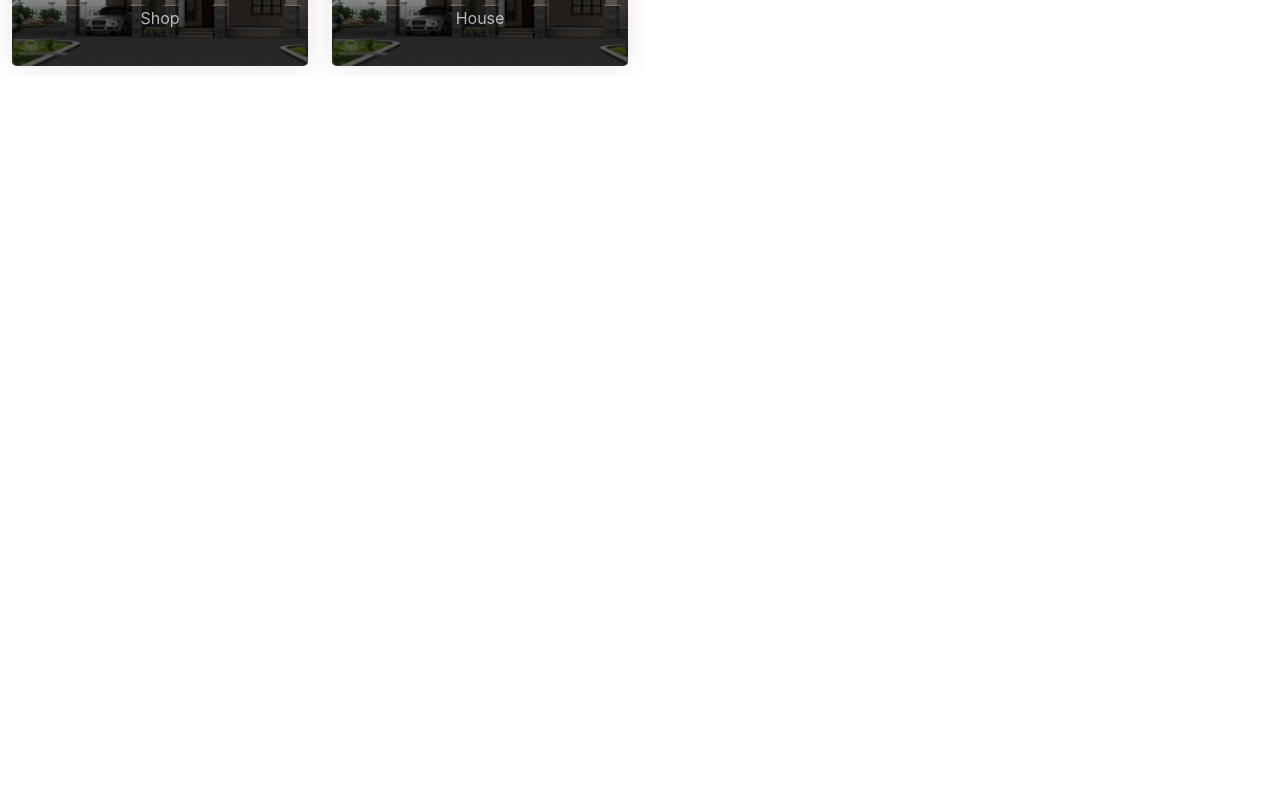
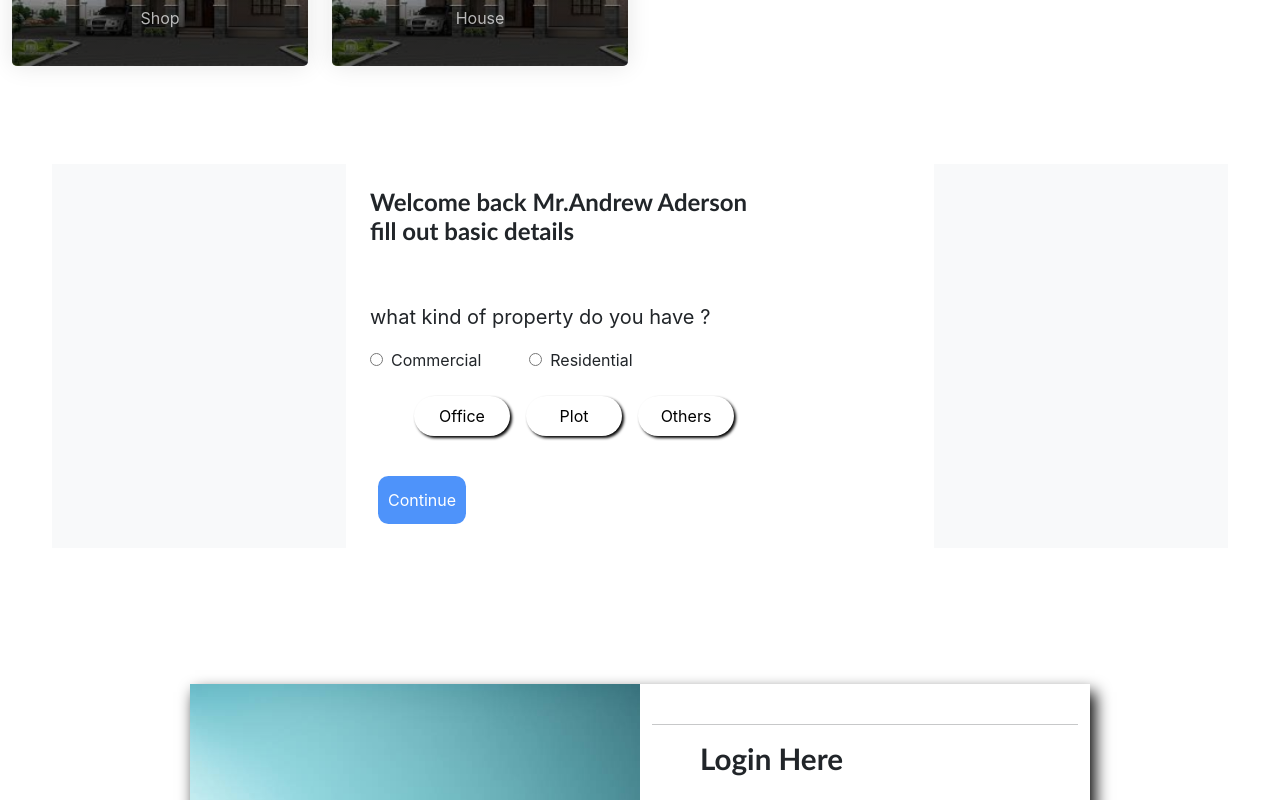
Before and after one commit to ingeniousgroup/frontend, a React (Create React App) app: page / in a window 1280 px wide. Shown: the part 1840-2640 px from the top of the page. Before the commit the page ends 1916 px from the top, so only its background shows below. Built offline with nearby package versions, Linux system fonts and the light colour scheme; no server answers.

Commit message:
property form

```diff
--- a/src/App.js
+++ b/src/App.js
@@ -1,10 +1,15 @@
 import logo from './logo.svg';
 import './App.css';
 import Home from './Components/Home/Home';
+import { Route, Routes } from 'react-router';
+import Signin from './Components/User/signin';
 
 function App() {
   return<>
     <Home/>
+    <Routes>
+      <Route path='/' element={<Signin/>}/>
+    </Routes>
    </>
 }
 
--- a/src/Components/Home/Home.js
+++ b/src/Components/Home/Home.js
@@ -4,17 +4,25 @@ import Navbar from "../Headers.js/Navbar/navbar";
 import { useSelector } from "react-redux";
 import RecommendedProperties from "../House/RecommendedProperties";
 import Categories from "../House/Categories/categories";
+import Signin from "../User/signin";
+import PostProperty from "../House/PostProperty/postProperty";
+import Signup from "../User/signup";
 
 function Home(){
   return <>
    <div className="container-fluid">
-
     <Navbar/>
     <div className="mtt"></div>
     <RecommendedProperties/>
     <div className="mtt"></div>
     <Categories/>
   </div>
+  <div className="mt-5"></div>
+  <PostProperty/>
+  <div className="mt-5"></div>
+  <Signin/>
+  <div className="mt-5"></div>
+  <Signup/>
   </>
 }
 
--- a/src/Components/House/PostProperty/postProperty.css
+++ b/src/Components/House/PostProperty/postProperty.css
@@ -0,0 +1,53 @@
+.welcome{
+    font-family: candara;
+    font-weight: 600;
+}
+.com-outer{
+    display: flex;
+    text-align: left;
+}
+.com-element{
+    cursor: pointer;
+    height: 5vh;
+    width: 12vh;
+    background-color: #ffffff;
+    border-radius: 4vh 4vh;
+    border: 0;
+    box-shadow: 2px 2px 3px black;
+}
+.com-element1{
+    cursor: pointer;
+    height: 5vh;
+    width: 17vh;
+    background-color: #ffffff;
+    border-radius: 4vh 4vh;
+    border: 0;
+    box-shadow: 2px 2px 3px black;
+}
+.com-element2{
+    cursor: pointer;
+    height: 5vh;
+    width: 20vh;
+    background-color: #ffffff;
+    border-radius: 4vh 4vh;
+    border: 0;
+    box-shadow: 2px 2px 3px black;
+}
+.com-out-inner :hover{
+    background-color: rgb(198, 231, 253);
+}
+.main{
+
+}
+.inner{
+    margin: auto;
+    padding: 5vh 5vh ;
+}
+.continue{
+    height: 6vh;
+    width: 11vh;
+    background-color: #4e93fa;
+    border-radius: 1.3vh 1.3vh ;
+    border: 0;
+    color: white;
+}
--- a/src/Components/House/PostProperty/postProperty.js
+++ b/src/Components/House/PostProperty/postProperty.js
@@ -1,7 +1,90 @@
+import { useState } from 'react';
 import './postProperty.css'
-function PostProperty(){
+import { useNavigate } from 'react-router';
+
+
+function PostProperty() {
+    const [propertyType, setPropertyType] = useState("commercial");
+    const [property , setProperty] = useState("");
+    const navigate = useNavigate();
+    const changecontent = (event)=>{
+        setProperty(event.target.name);
+    }
+    const Continue = () => {
+        window.alert("called")
+        navigate("/");
+    }
     return <>
+        <div className='container-fluid main'>
+            <div className='row mt-4 inner '  >
+                <div className='col-md-3  bg-light'>
 
+                </div>
+                <div className='col-md-6 p-4'>
+                    <div className='row'>
+                        {/* <div className='col-md-12 text-center'>
+                            <h4 className='bg-dark text-light fs-3'>Post Property</h4><hr/>
+                        </div> */}
+                        <div className='col-md-12 '>
+                            <h4 className='welcome'>
+                                Welcome back Mr.Andrew Aderson<br/>
+                                fill out basic details
+                            </h4>
+                        </div>
+                    </div>
+                    <div className='row mt-5'>
+                        <div className='col-md-12'>
+                            <p className='fs-5'>
+                                what kind of property do you have ?
+                            </p>
+                            <input  type='radio' name='propertyType' id='commercial' onClick={(event) => setPropertyType(event.target.id)} /><label for='commercial' className='ms-2 com-radio'>Commercial</label>
+                            <input type='radio'  className='ms-5' name='propertyType' id='residential' onClick={(event) => setPropertyType(event.target.id)} /><label for='residential' className='ms-2 res-radio'>Residential</label>
+                            {propertyType == "commercial" && <p className=''>
+                                <div className='row mt-4 ms-3 com-outer'>
+                                    <div className='col-md-12 com-out-inner'>
+                                        <button name='office' onClick={changecontent} className='ms-3 com-element'>
+                                            Office
+                                        </button>
+                                        <button name='plot' onClick={changecontent} className='ms-3 com-element'>
+                                            Plot
+                                        </button>
+                                        <button name='others' onClick={changecontent} className='com-element ms-3'>
+                                            Others
+                                        </button>
+                                    </div>
+                                </div>
+                            </p>}
+                            {propertyType == "residential" && <p className=''>
+                                <div className='row mt-4 ms-3 com-outer'>
+                                    <div className='col-md-12 com-out-inner'>
+                                        <button name='flat' onClick={changecontent} className='ms-3 com-element2'>
+                                            Flat/Appartment
+                                        </button>
+                                        <button name='villa' onClick={changecontent} className='ms-3 com-element'>
+                                            Villa
+                                        </button>
+                                        <button name='formHouse' onClick={changecontent} className='com-element1 ms-3'>
+                                            Form House
+                                        </button>
+                                    </div>
+                                </div>
+                            </p>}
+
+                        </div>
+                    </div>
+                    <div className='row mt-4'>
+                        <div className='col-md-12  ms-2'>
+                            <button className='continue' onClick={Continue}>
+                                Continue
+                            </button>
+                        </div>
+                    </div>
+                </div>
+                <div className='col-md-3 bg-light'>
+
+                </div>
+            </div>
+        </div>
     </>
 }
 
```
